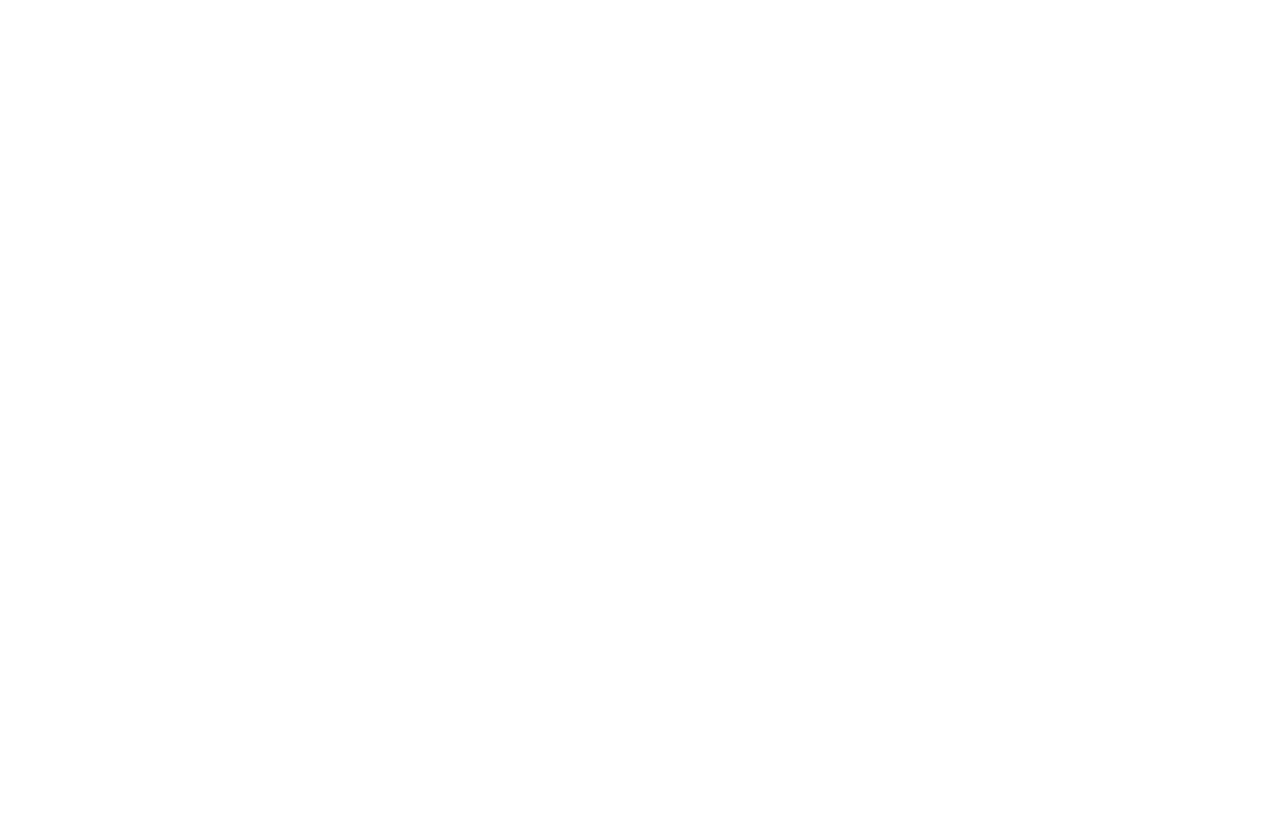
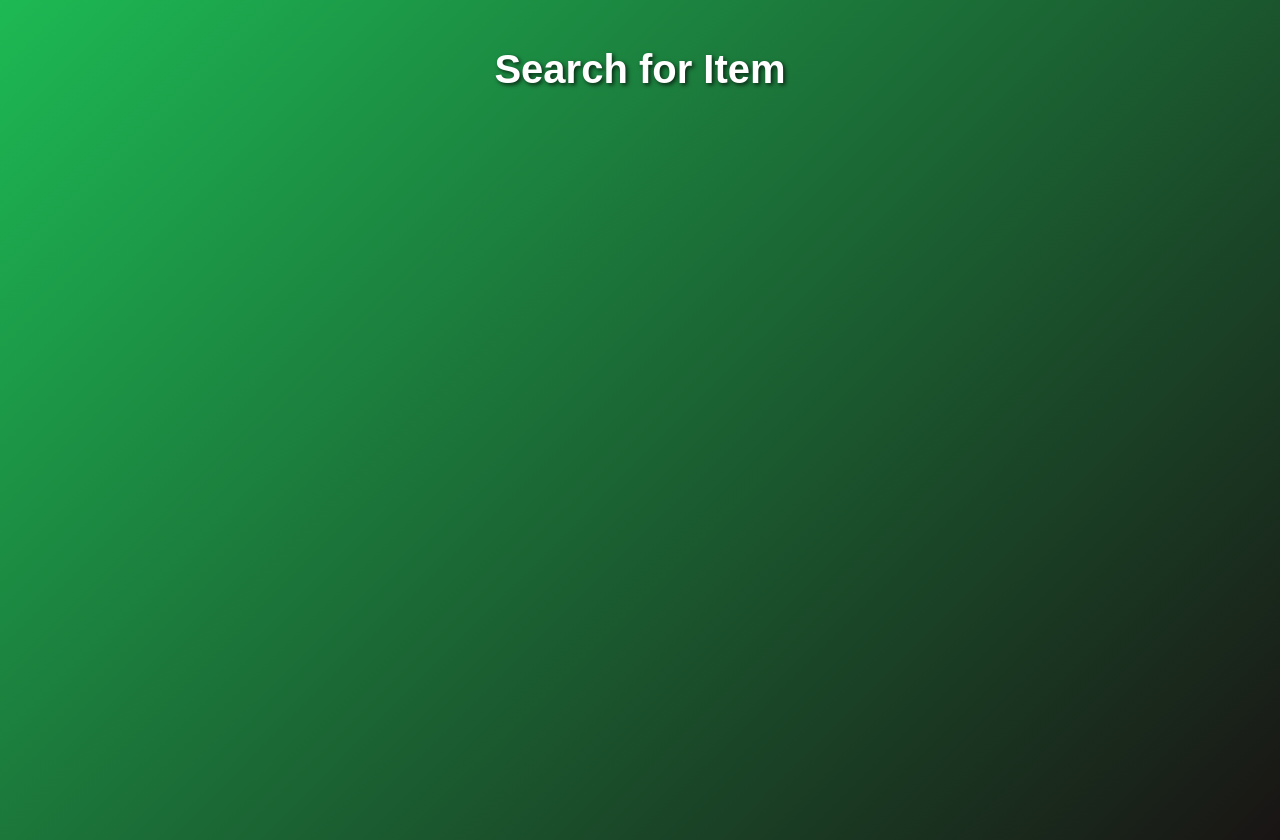
Before and after one commit to noyex/stats-for-spotify, a React (Create React App) app in the folder spotify-integration-frontend/: page /search in a window 1280 px wide. Before the commit this address had no page. Before the commit the page ends 800 px from the top, so only its background shows below. Built offline with nearby package versions, Linux system fonts and the light colour scheme.

Commit message:
added navigation bar as an component and search page

```diff
--- a/spotify-integration-frontend/src/App.js
+++ b/spotify-integration-frontend/src/App.js
@@ -7,6 +7,7 @@
 import TopSongsLong from './pages/TopSongsLong';
 import RecentlyPlayed from './pages/RecentlyPlayed';
 import ProfilePage from './pages/ProfilePage';
+import SearchPage from './pages/SearchPage';
 
 const App = () => {
   return (
@@ -19,6 +20,7 @@
         <Route path="/top-songs-long" element={<TopSongsLong />} />
         <Route path="/user-recently-played" element={<RecentlyPlayed />} />
         <Route path="/profile" element={<ProfilePage />} />
+        <Route path="/search" element={<SearchPage />} />
       </Routes>
     </Router>
   );
--- /dev/null
+++ b/spotify-integration-frontend/src/pages/SearchPage.js
@@ -0,0 +1,51 @@
+import React, { useEffect, useState } from 'react';
+import { Link } from 'react-router-dom';
+import '../styles/HomePage.css';
+import '../styles/Global.css';
+
+const HomePage = () => {
+  const [userId, setUserId] = useState(null);
+  const [currentTrack, setCurrentTrack] = useState(null);
+
+  useEffect(() => {
+    const urlParams = new URLSearchParams(window.location.search);
+    const id = urlParams.get('id');
+    if (id) {
+      setUserId(id);
+    }
+  }, []);
+
+  useEffect(() => {
+    const fetchCurrentlyPlaying = async () => {
+      try {
+        const response = await fetch(`/api/user-currently-playing-track?userId=${userId}`);
+        const data = await response.json();
+        setCurrentTrack(data);
+      } catch (err) {
+        console.error('Error fetching currently playing track:', err);
+      }
+    };
+
+    if (userId) {
+      fetchCurrentlyPlaying();
+    }
+  }, [userId]);
+
+  return (
+    <div className="home-page">
+      {userId && (
+        <nav className="nav-bar">
+          <Link to={`/home?id=${userId}`}>Home</Link>
+          <Link to={`/top-songs-medium?id=${userId}`}>Top Songs</Link>
+          <Link to={`/user-recently-played?id=${userId}`}>Recently Played</Link>
+          <Link to={`/profile?id=${userId}`}>Profile</Link>
+          <Link to={`/search?id=${userId}`}>Search</Link>
+        </nav>
+      )}
+
+      <h1 className="welcome-message">Search for Item</h1>
+    </div>
+  );
+};
+
+export default HomePage;
```
Also changed, not shown: spotify-integration-frontend/src/components/Navbar.js (added, +16 -0 lines).
